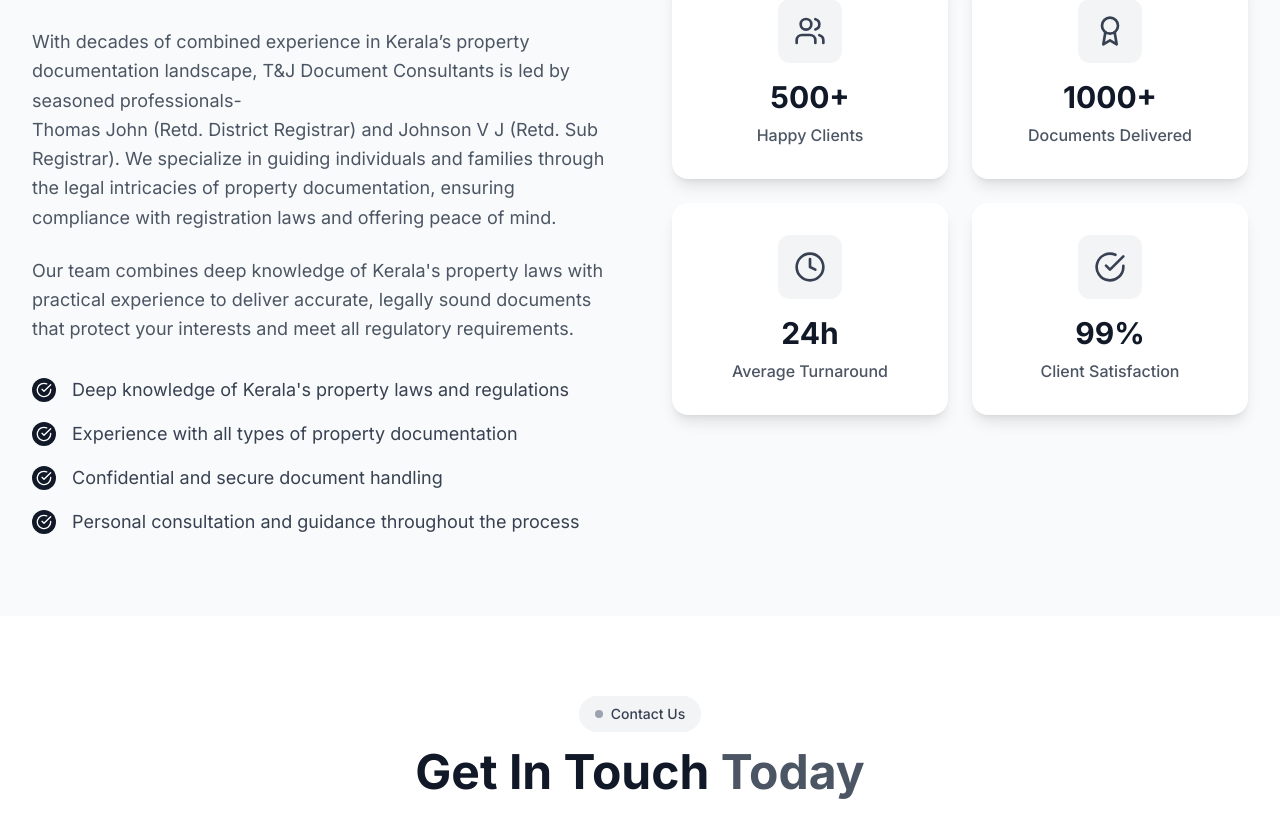
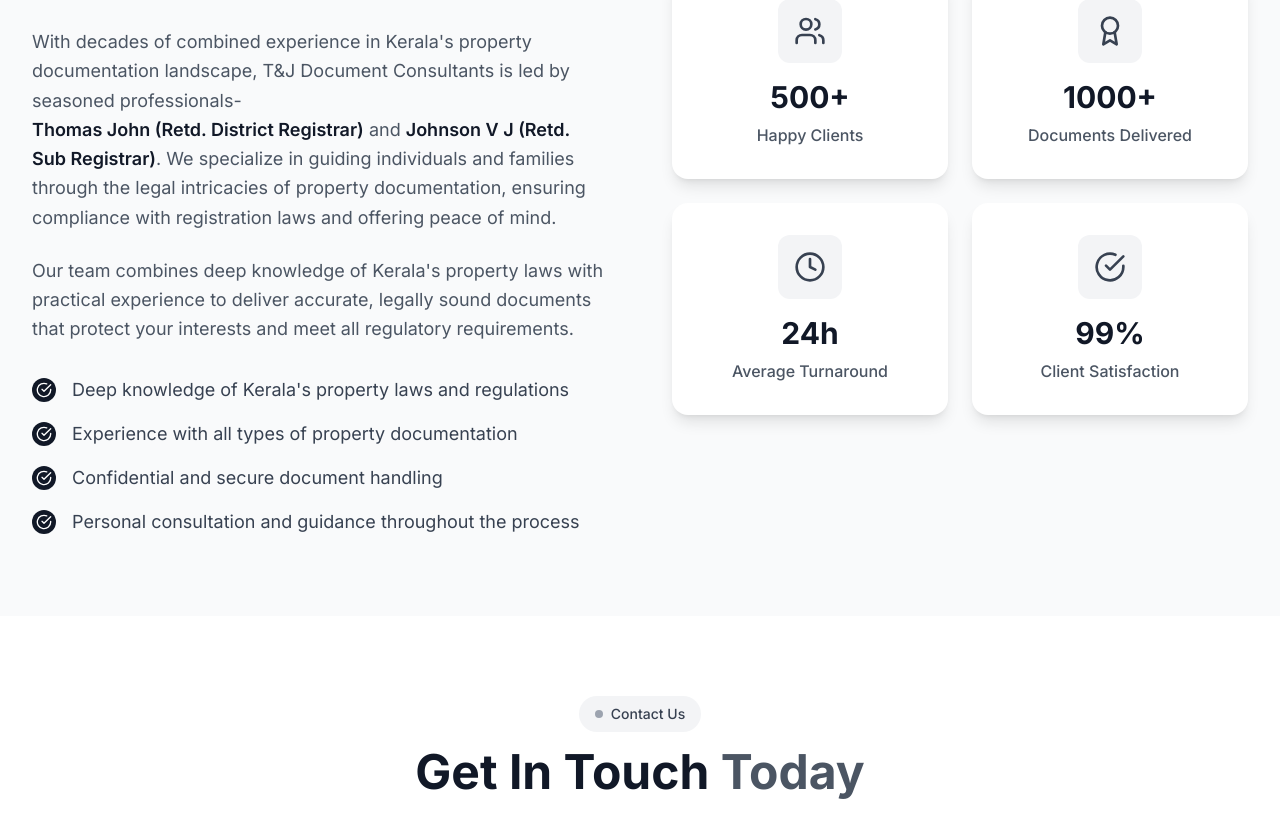
Before and after one commit to xKRONOS08/tj-document-consultants, a Next.js app: page / in a window 1280 px wide. Shown: the part 2596-3420 px from the top of the page. Built offline with nearby package versions, Linux system fonts and the light colour scheme.

Commit message:
founder bold

```diff
--- a/src/components/About.tsx
+++ b/src/components/About.tsx
@@ -19,7 +19,7 @@
 
             <div className="space-y-6">
               <p className="text-lg text-gray-600 leading-relaxed">
-              With decades of combined experience in Kerala’s property documentation landscape, T&J Document Consultants is led by seasoned professionals-<br></br> Thomas John (Retd. District Registrar) and Johnson V J (Retd. Sub Registrar). We specialize in guiding individuals and families through the legal intricacies of property documentation, ensuring compliance with registration laws and offering peace of mind.
+              With decades of combined experience in Kerala's property documentation landscape, T&J Document Consultants is led by seasoned professionals-<br></br> <span className="font-semibold text-gray-900">Thomas John (Retd. District Registrar)</span> and <span className="font-semibold text-gray-900">Johnson V J (Retd. Sub Registrar)</span>. We specialize in guiding individuals and families through the legal intricacies of property documentation, ensuring compliance with registration laws and offering peace of mind.
               </p>
               <p className="text-lg text-gray-600 leading-relaxed">
                 Our team combines deep knowledge of Kerala's property laws with
```
